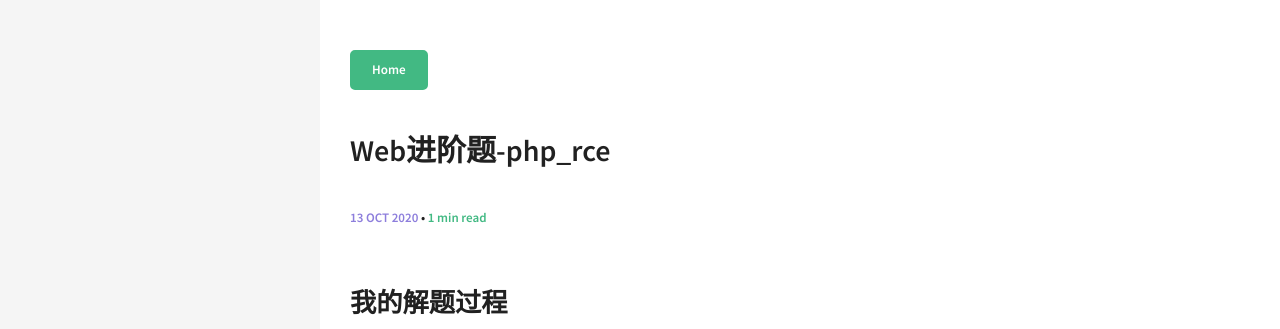
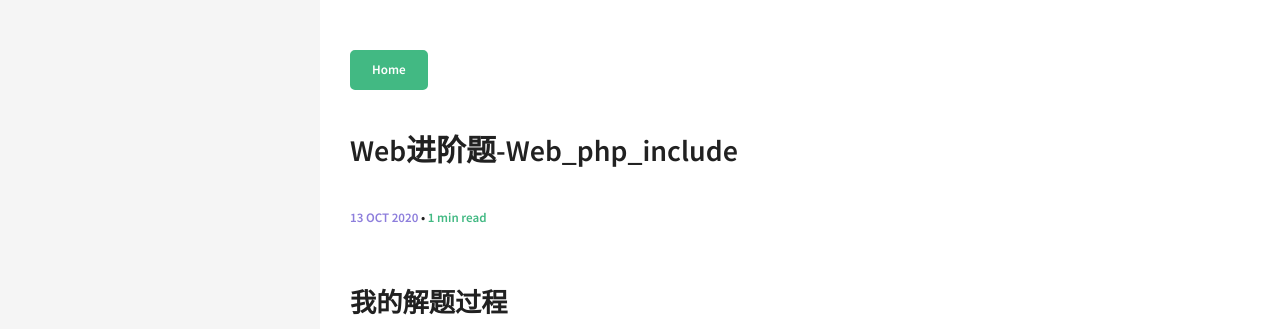
Before and after one commit to MonkeyDatabase/MonkeyDatabase.github.io, a Jekyll site: the page built from _posts/2020-10-13-ctf-web-Web-php-include.md, in a window 1280 px wide. Shown: the top 329 px of the page. Built offline with Jekyll 4.4.1, drawn with Linux system fonts in a browser that asks for light colours; comment, search, counter and statistics services are not loaded.

Commit message:
commit ctf web php_include

```diff
--- a/_posts/2020-10-13-ctf-web-Web-php-include.md
+++ b/_posts/2020-10-13-ctf-web-Web-php-include.md
@@ -1,7 +1,7 @@
 ---
 layout: post
-title: Web进阶题-php_rce
-excerpt: "攻防世界进阶Web题目-php_rce"
+title: Web进阶题-Web_php_include
+excerpt: "攻防世界进阶Web题目-Web_php_include"
 date:   2020-10-13 14:29:00
 categories: [CTF]
 comments: true
```
